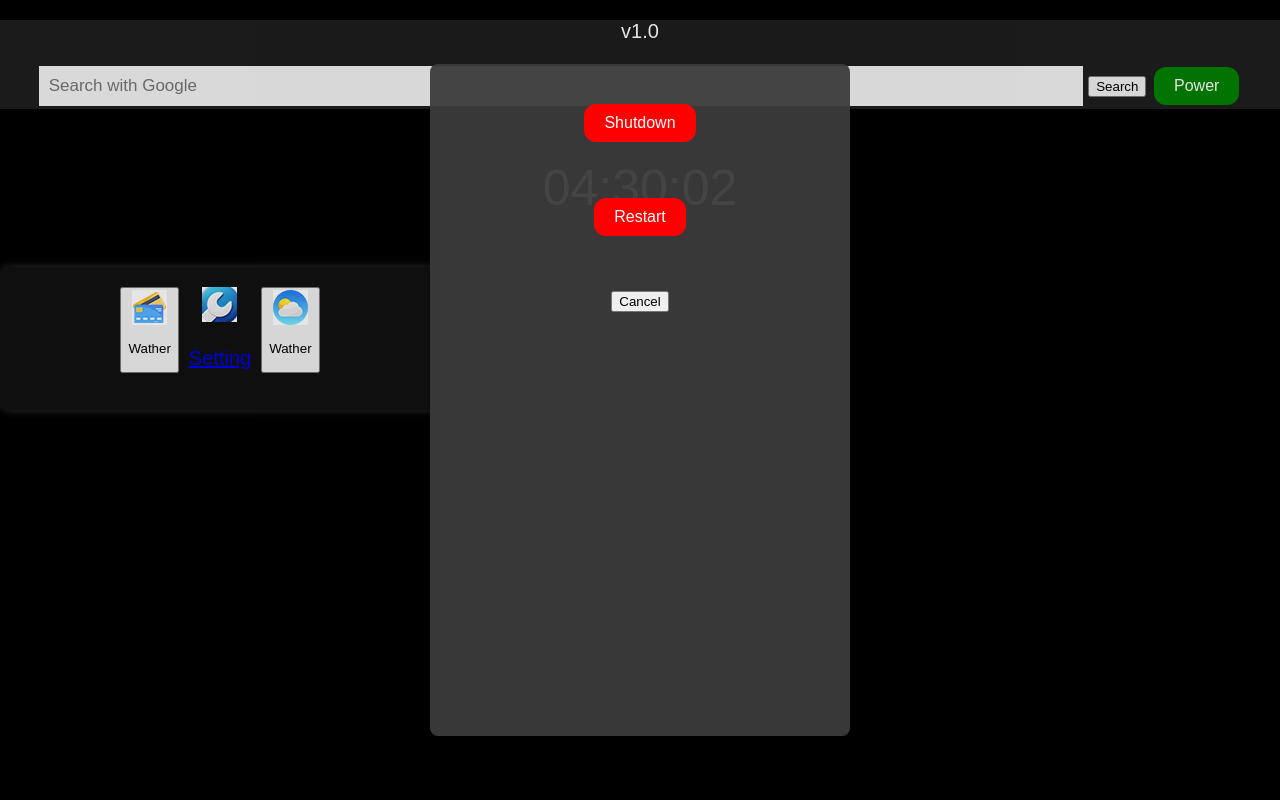
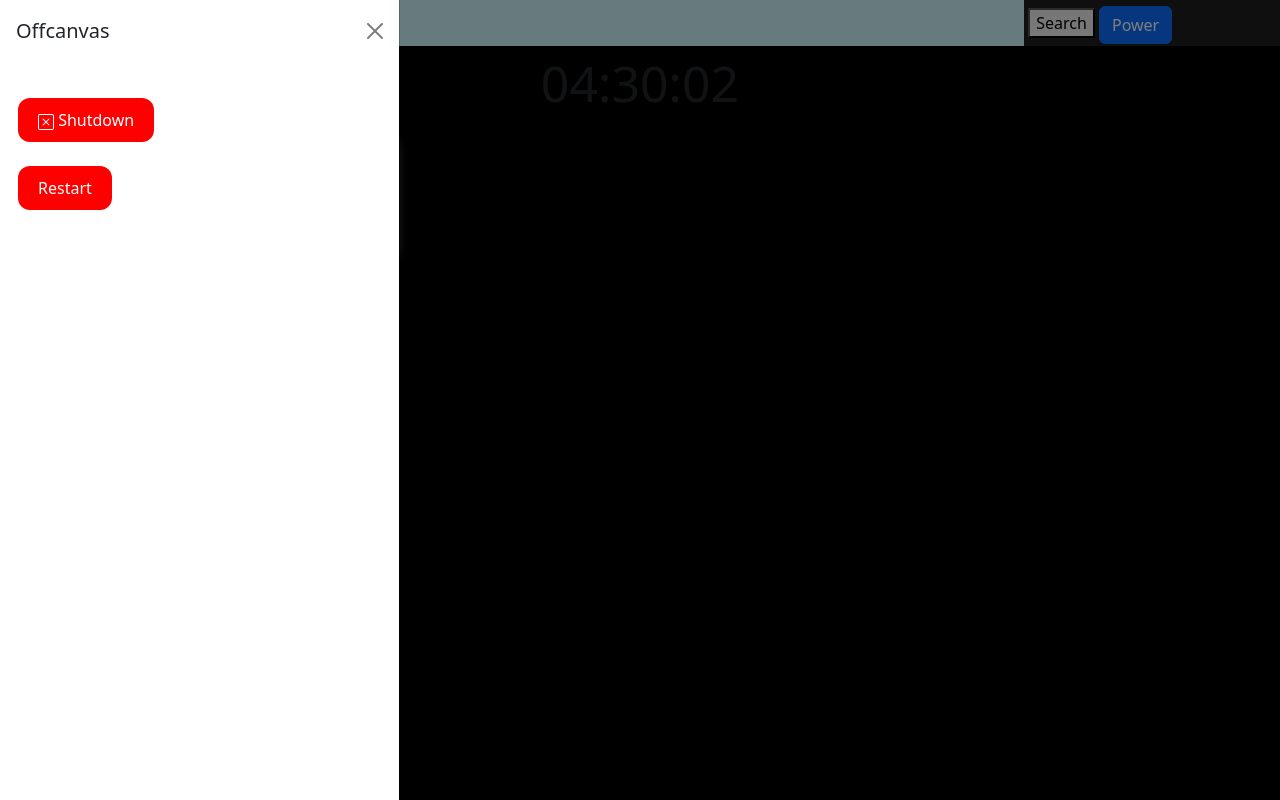
Before and after one commit to dip498/JSDos, a plain HTML site: page index.html in a window 1280 px wide. Both pictures are taken after a click on the button "Power". Drawn offline with nearby package versions, Linux system fonts and the light colour scheme.

Commit message:
Add files via upload

```diff
--- a/index.html
+++ b/index.html
@@ -6,28 +6,49 @@
     <title>jsd os</title>
     <link rel="icon" href="logo.ico" />
     <link rel="stylesheet" href="jsd.css" />
+    <link
+      href="https://cdn.jsdelivr.net/npm/bootstrap@5.3.3/dist/css/bootstrap.min.css"
+      rel="stylesheet"
+      integrity="sha384-QWTKZyjpPEjISv5WaRU9OFeRpok6YctnYmDr5pNlyT2bRjXh0JMhjY6hW+ALEwIH"
+      crossorigin="anonymous"
+    />
+    <script
+      src="https://cdn.jsdelivr.net/npm/bootstrap@5.3.3/dist/js/bootstrap.bundle.min.js"
+      integrity="sha384-YvpcrYf0tY3lHB60NNkmXc5s9fDVZLESaAA55NDzOxhy9GkcIdslK1eN7N6jIeHz"
+      crossorigin="anonymous"
+    ></script>
   </head>
   <body>
     <header>
-      <p>v1.0</p>
       <div id="google">
-        <input type="text" id="search" placeholder="Search with Google" />
+        <input type="text" id="search" placeholder="Search with Google"  class="bg-info-subtle"/>
         <button onclick="search()">Search</button>
-        <dialog id="powerDialog">
-          <form method="dialog">
-            <p>
-              <button id="p" onclick="shutdown()">Shutdown</button>
+
+<button class="btn btn-primary" type="button" data-bs-toggle="offcanvas" data-bs-target="#offcanvasExample" aria-controls="offcanvasExample">
+  Power
+</button>
+
+<div class="offcanvas offcanvas-start" tabindex="-1" id="offcanvasExample" aria-labelledby="offcanvasExampleLabel">
+  <div class="offcanvas-header">
+    <h5 class="offcanvas-title" id="offcanvasExampleLabel">Offcanvas</h5>
+    <button type="button" class="btn-close" data-bs-dismiss="offcanvas" aria-label="Close"></button>
+  </div>
+  <div class="offcanvas-body">
+    <div>
+      </p>
+          <p>
+              <button id="p" onclick="shutdown()">
+                <svg xmlns="http://www.w3.org/2000/svg" width="16" height="16" fill="currentColor" class="bi bi-x-square" viewBox="0 0 16 16">
+  <path d="M14 1a1 1 0 0 1 1 1v12a1 1 0 0 1-1 1H2a1 1 0 0 1-1-1V2a1 1 0 0 1 1-1zM2 0a2 2 0 0 0-2 2v12a2 2 0 0 0 2 2h12a2 2 0 0 0 2-2V2a2 2 0 0 0-2-2z"/>
+  <path d="M4.646 4.646a.5.5 0 0 1 .708 0L8 7.293l2.646-2.647a.5.5 0 0 1 .708.708L8.707 8l2.647 2.646a.5.5 0 0 1-.708.708L8 8.707l-2.646 2.647a.5.5 0 0 1-.708-.708L7.293 8 4.646 5.354a.5.5 0 0 1 0-.708"/>
+</svg>
+                Shutdown</button>
             </p>
             <p><button id="p" onclick="restart()">Restart</button></p>
-            <p><button id="cancelBtn">Cancel</button></p>
-          </form>
-        </dialog>
-        <button
-          id="powerBtn"
-          onclick="document.getElementById('powerDialog').showModal()"
-        >
-          Power
-        </button>
+    </div>
+  </div>
+</div>
+
       </div>
     </header>
     <div id="time">
@@ -44,12 +65,11 @@
           <p><button>Close</button></p>
         </form>
     </dialog>
-
-<!-- Wather Button -->
+<!-- Bank Button -->
     <div id="wather">
   <button onclick="document.getElementById('bankDialog').showModal()">
     <img src="poor.png" alt="Wather Logo">
-    <p>Wather</p>
+    <p>poor bank</p>
   </button>
 </div>
         <div id="setting">
```
